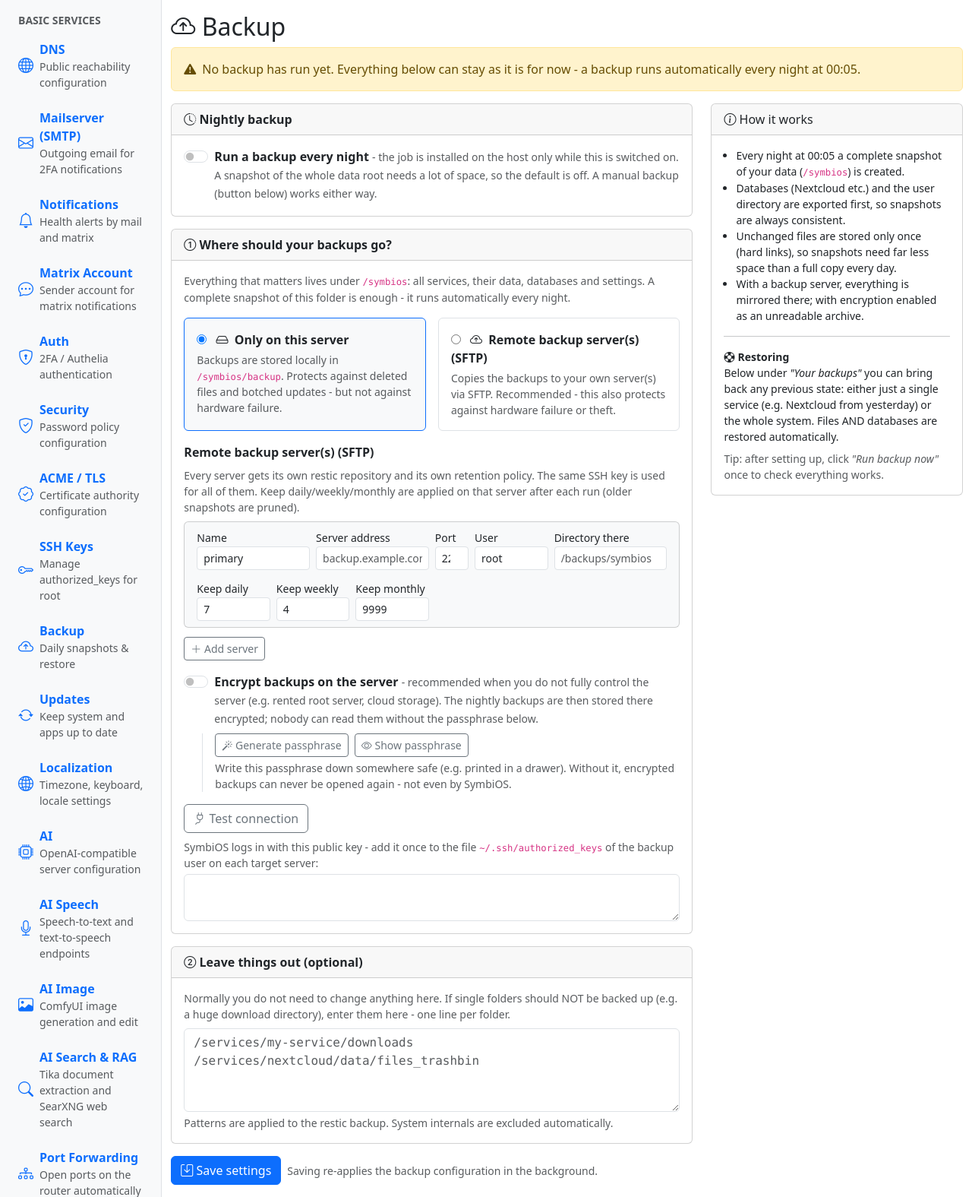
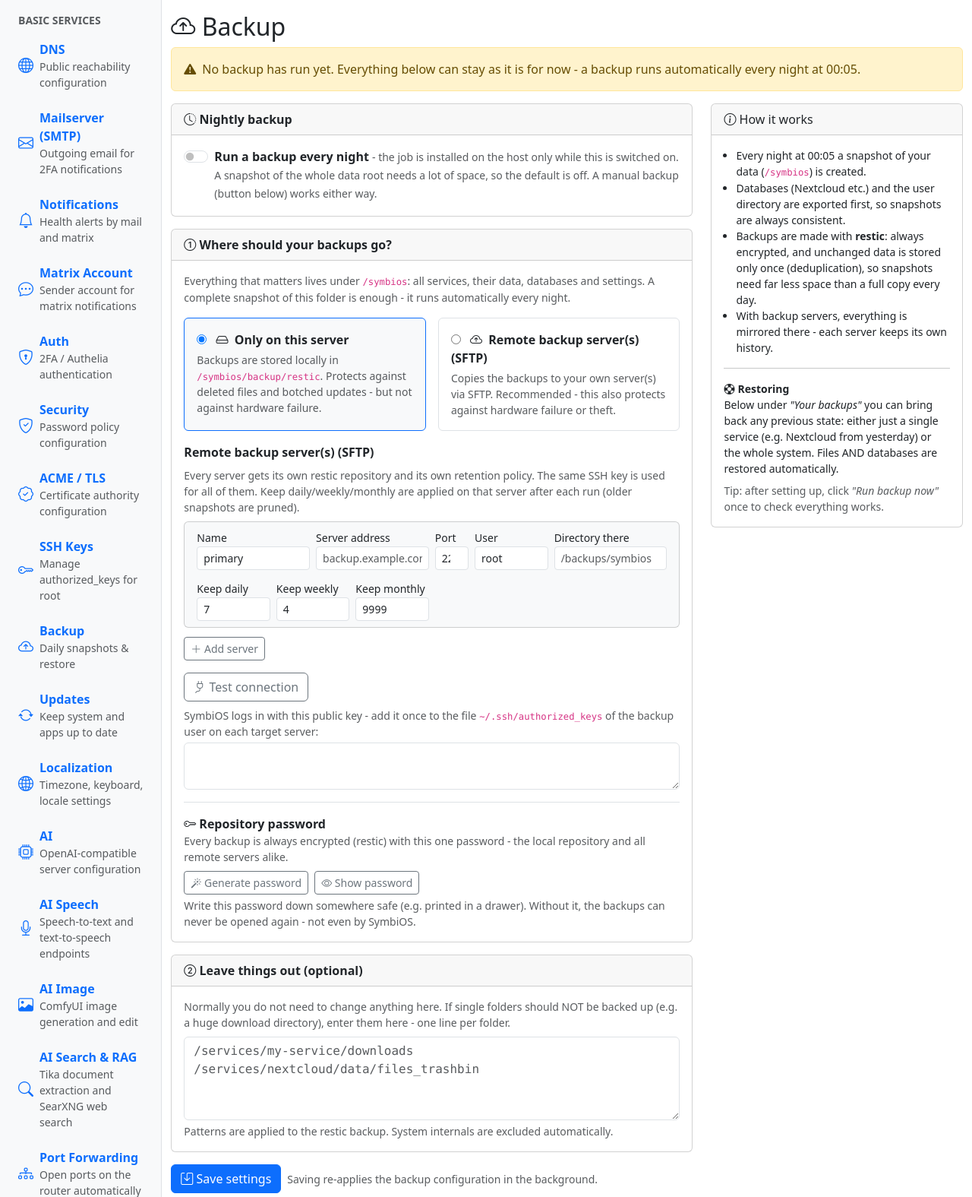
Before and after one commit to egabosh/SymbiOS, a Django app: template webui/main/templates/main/settings_backup.html in a window 1280 px wide. Shown: the part 56-1631 px from the top of the page at 76% size. Run offline with Django 4.2, Linux system fonts and the light colour scheme; the template is opened without the code that fills it, so the values that code supplies are empty.

Commit message:
backup: restic repositories instead of encrypted archives
Every backup target (local and remote) is now a restic repository -
restic encrypts every repository, so the separate encryption toggle
and passphrase handling are replaced by the restic repository password.
The settings domain gains a unified backup_servers list with per-target
retention; set keeps omitted retention values instead of resetting
them to defaults (deployed and verified on defiant).

Also: runcheck reports repository health, restore planner works from
the snapshot list, WebUI follows the new naming.

```diff
--- a/webui/main/templates/main/settings_backup.html
+++ b/webui/main/templates/main/settings_backup.html
@@ -14,9 +14,17 @@
       <div>A backup is currently running...</div>
     </div>
   {% else %}
-    <div class="alert alert-danger d-flex align-items-center gap-2">
-      <i class="bi bi-x-circle-fill"></i>
-      <div>The last backup failed: {{ status.message }}</div>
+    <div class="alert alert-danger d-flex align-items-start gap-2">
+      <i class="bi bi-x-circle-fill mt-1"></i>
+      <div>
+        <div>The last backup failed: {{ status.message }}</div>
+        {% if status.errors %}
+          <hr class="my-2">
+          <ul class="small mb-0 ps-3">
+            {% for e in status.errors %}<li><code>{{ e }}</code></li>{% endfor %}
+          </ul>
+        {% endif %}
+      </div>
     </div>
   {% endif %}
 {% else %}
@@ -58,7 +66,7 @@
               <input type="radio" name="backup_target" value="local" class="me-2"
                      {% if not backup_servers_view %}checked{% endif %} onchange="toggleTarget()">
               <strong><i class="bi bi-hdd me-1"></i> Only on this server</strong>
-              <div class="small text-muted mt-1">Backups are stored locally in <code>/symbios/backup</code>. Protects against deleted files and botched updates - but not against hardware failure.</div>
+              <div class="small text-muted mt-1">Backups are stored locally in <code>/symbios/backup/restic</code>. Protects against deleted files and botched updates - but not against hardware failure.</div>
             </label>
           </div>
           <div class="col-md-6">
@@ -237,34 +245,6 @@
               <i class="bi bi-plus-lg"></i> Add server
             </button>
 
-          <div class="mt-3 form-check form-switch">
-            <input class="form-check-input" type="checkbox" name="backup_encryption" id="backup_encryption"
-                   role="switch" {% if vars.backup_encryption %}checked{% endif %}>
-            <label class="form-check-label" for="backup_encryption">
-              <strong>Encrypt backups on the server</strong>
-              <span class="text-muted small">- recommended when you do not fully control the server (e.g. rented root server, cloud storage). The nightly backups are then stored there encrypted; nobody can read them without the passphrase below.</span>
-            </label>
-          </div>
-
-          <div id="encryption-panel" class="ms-4 mt-2 border-start ps-3">
-            <button type="button" class="btn btn-sm btn-outline-secondary" onclick="passphraseAction('generate')" id="pw-gen-btn">
-              <i class="bi bi-magic"></i> Generate passphrase
-            </button>
-            <button type="button" class="btn btn-sm btn-outline-secondary ms-1" onclick="passphraseAction('show')">
-              <i class="bi bi-eye"></i> Show passphrase
-            </button>
-            <div class="input-group input-group-sm mt-2 {% if not vars.backup_encryption %}d-none{% endif %}" id="pw-display-group">
-              <input type="text" class="form-control font-monospace bg-white" id="pw-display" readonly
-                     placeholder="(not shown yet)">
-              <button class="btn btn-outline-secondary" type="button" id="copy-pw-btn"
-                      onclick="copyToClipboard('pw-display')"><i class="bi bi-clipboard"></i></button>
-            </div>
-            <div class="small text-muted mt-1">
-              Write this passphrase down somewhere safe (e.g. printed in a drawer). Without it,
-              encrypted backups can never be opened again - not even by SymbiOS.
-            </div>
-          </div>
-
           <div class="mt-3">
             <button type="button" class="btn btn-outline-secondary" id="test-btn" onclick="testConnection()">
               <i class="bi bi-plug"></i> Test connection
@@ -275,6 +255,34 @@
               <code>~/.ssh/authorized_keys</code> of the backup user on each target server:
             </div>
             <textarea class="form-control font-monospace small mt-1" rows="2" readonly id="pubkey-box">{{ data.pubkey|default:'' }}</textarea>
+          </div>
+        </div>
+
+        <!-- Repository password: every restic repository (local and remote)
+             is encrypted with this single password. -->
+        <div class="mt-3 border-top pt-3">
+          <div class="fw-semibold"><i class="bi bi-key me-1"></i>Repository password</div>
+          <div class="small text-muted">
+            Every backup is always encrypted (restic) with this one password - the local
+            repository and all remote servers alike.
+          </div>
+          <div class="mt-2">
+            <button type="button" class="btn btn-sm btn-outline-secondary" onclick="passwordAction('generate')" id="pw-gen-btn">
+              <i class="bi bi-magic"></i> Generate password
+            </button>
+            <button type="button" class="btn btn-sm btn-outline-secondary ms-1" onclick="passwordAction('show')">
+              <i class="bi bi-eye"></i> Show password
+            </button>
+            <div class="input-group input-group-sm mt-2 d-none" id="pw-display-group">
+              <input type="text" class="form-control font-monospace bg-white" id="pw-display" readonly
+                     placeholder="(not shown yet)">
+              <button class="btn btn-outline-secondary" type="button" id="copy-pw-btn"
+                      onclick="copyToClipboard('pw-display')"><i class="bi bi-clipboard"></i></button>
+            </div>
+            <div class="small text-muted mt-1">
+              Write this password down somewhere safe (e.g. printed in a drawer). Without it,
+              the backups can never be opened again - not even by SymbiOS.
+            </div>
           </div>
         </div>
       </div>
@@ -309,10 +317,10 @@
       <div class="card-header"><i class="bi bi-info-circle"></i> How it works</div>
       <div class="card-body small">
         <ul class="mb-2 ps-3">
-          <li>Every night at 00:05 a complete snapshot of your data (<code>/symbios</code>) is created.</li>
+          <li>Every night at 00:05 a snapshot of your data (<code>/symbios</code>) is created.</li>
           <li>Databases (Nextcloud etc.) and the user directory are exported first, so snapshots are always consistent.</li>
-          <li>Unchanged files are stored only once (hard links), so snapshots need far less space than a full copy every day.</li>
-          <li>With a backup server, everything is mirrored there; with encryption enabled as an unreadable archive.</li>
+          <li>Backups are made with <strong>restic</strong>: always encrypted, and unchanged data is stored only once (deduplication), so snapshots need far less space than a full copy every day.</li>
+          <li>With backup servers, everything is mirrored there - each server keeps its own history.</li>
         </ul>
         <hr>
         <strong><i class="bi bi-life-preserver me-1"></i>Restoring</strong>
@@ -446,11 +454,11 @@ function toggleTarget() {
   document.getElementById('remote-panel').style.display = remote ? '' : 'none';
 }
 
-/* Fetch or reveal the encryption passphrase */
-function passphraseAction(action) {
+/* Fetch or reveal the restic repository password */
+function passwordAction(action) {
   var fd = new FormData();
   fd.append('action', action);
-  fetch('{% url "settings_backup_passphrase" %}', {
+  fetch('{% url "settings_backup_password" %}', {
     method: 'POST', body: fd, credentials: 'same-origin',
     headers: { 'X-CSRFToken': getCsrfToken(), 'X-Requested-With': 'XMLHttpRequest' }
   })
@@ -459,10 +467,10 @@ function passphraseAction(action) {
       if (!data.ok) { alert(data.error || 'Error'); return; }
       var group = document.getElementById('pw-display-group');
       group.classList.remove('d-none');
-      document.getElementById('pw-display').value = data.passphrase || '';
+      document.getElementById('pw-display').value = data.password || '';
       if (data.generated) {
         group.insertAdjacentHTML('afterend',
-          '<div class="alert alert-success py-2 small mt-2">Passphrase created. Please store it safely now!</div>');
+          '<div class="alert alert-success py-2 small mt-2">Password created. Please store it safely now!</div>');
       }
     })
     .catch(err => alert('Error: ' + err.message));
@@ -551,7 +559,7 @@ function renderSnapshots(snapshots, services) {
     if (s.local) where.push('<i class="bi bi-hdd" title="On this server"></i> this server');
     /* s.servers: names of the remote servers that hold this snapshot */
     (s.servers || []).forEach(function (n) {
-      where.push((s.encrypted ? '<i class="bi bi-lock-fill" title="Encrypted"></i> ' : '<i class="bi bi-cloud-check" title=""></i> ') + escapeHtml(n));
+      where.push('<i class="bi bi-cloud-check" title="Remote repository (encrypted)"></i> ' + escapeHtml(n));
     });
     if (!where.length) where.push('<span class="text-muted">-</span>');
     tbody.insertAdjacentHTML('beforeend',
--- a/webui/main/urls.py
+++ b/webui/main/urls.py
@@ -102,7 +102,7 @@ urlpatterns = [
     path('settings/backup/', views_settings.settings_backup, name='settings_backup'),
     path('settings/backup/test/', views_settings.settings_backup_test, name='settings_backup_test'),
     path('settings/backup/snapshots/', views_settings.settings_backup_snapshots, name='settings_backup_snapshots'),
-    path('settings/backup/passphrase/', views_settings.settings_backup_passphrase, name='settings_backup_passphrase'),
+    path('settings/backup/password/', views_settings.settings_backup_password, name='settings_backup_password'),
     path('settings/backup/restore-plan/', views_settings.settings_backup_restore_plan, name='settings_backup_restore_plan'),
     path('settings/backup/restore/', views_settings.settings_backup_restore, name='settings_backup_restore'),
     path('settings/backup/run-now/', views_settings.settings_backup_runnow, name='settings_backup_runnow'),
```
Also changed, not shown: FEATURES.md (+8 -6 lines), SCRIPTS.md (+11 -8 lines), base-services/backup.yml (+12 -35 lines), inventory.yml (+10 -8 lines), settings-fields.md (+0 -1 lines), webui/main/views_settings.py (+8 -10 lines), 7 other files.
